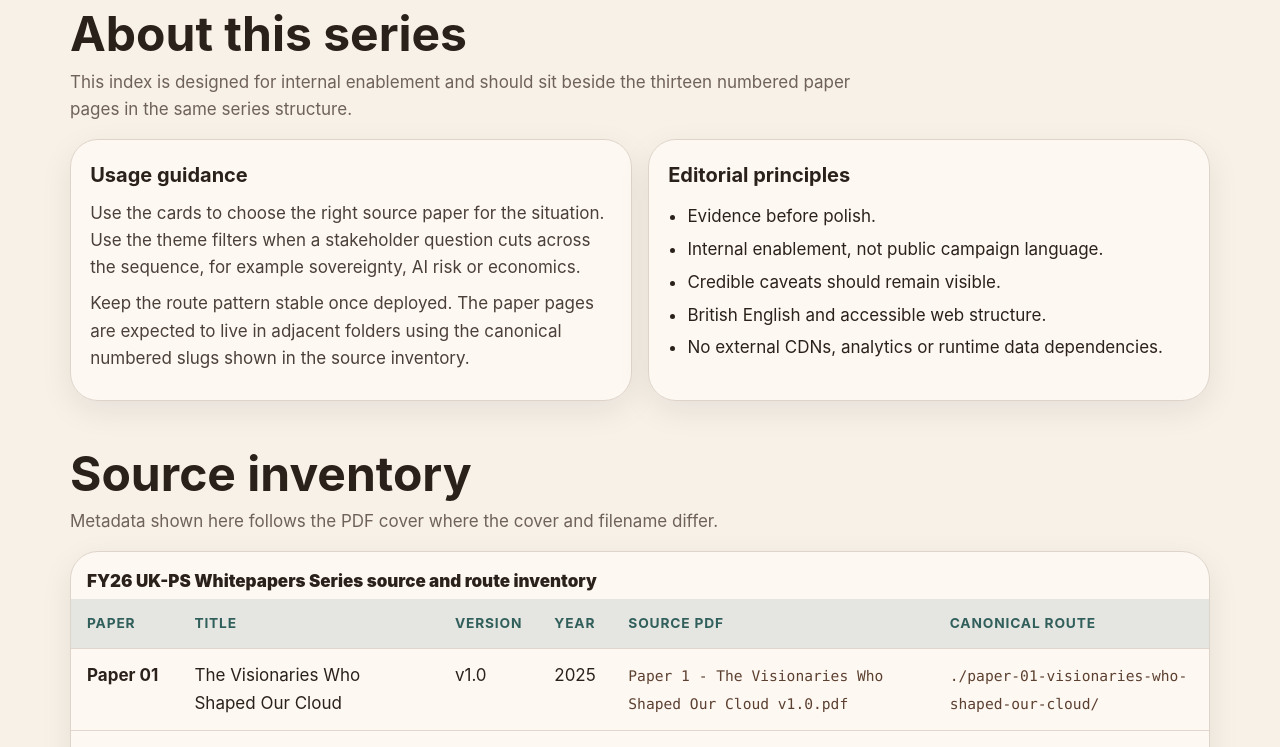
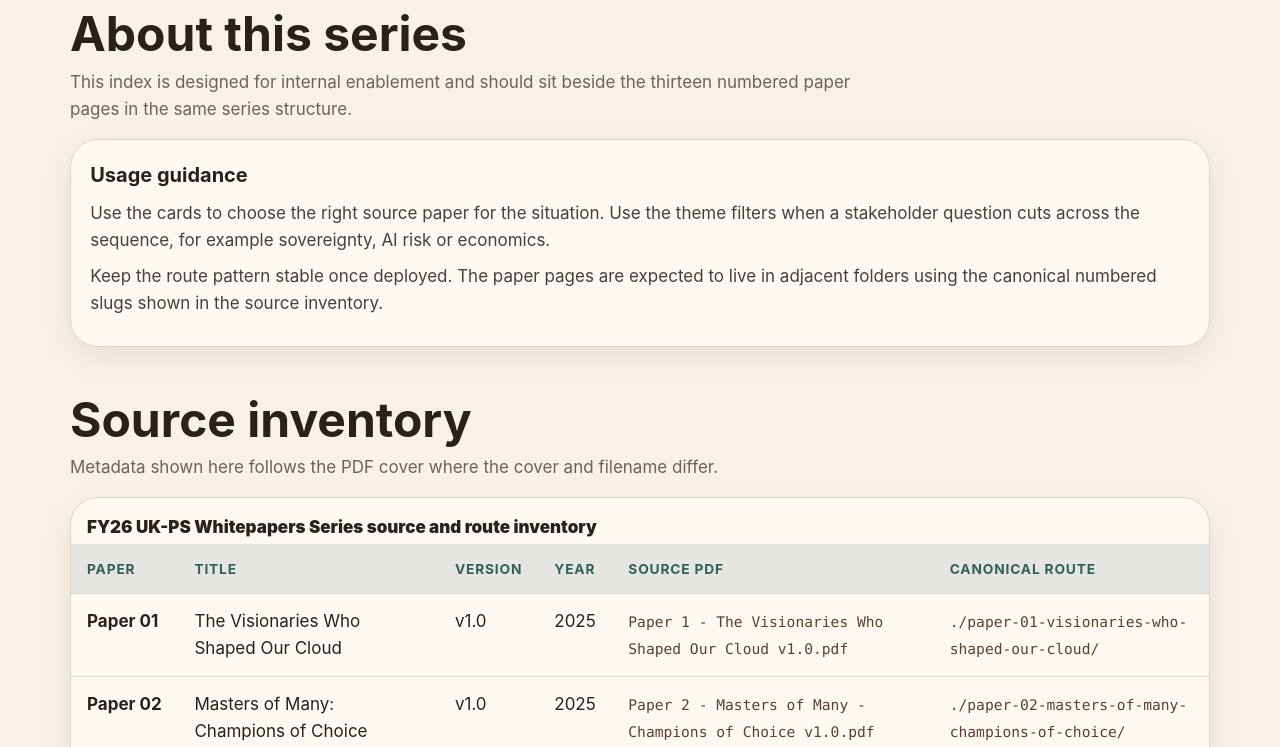
Before and after one commit to Oracle-Phil/FY26-UK-PS-OCI-ACE-microsite, a plain HTML site: page index.html in a window 1280 px wide. Shown: the part 6200-6947 px from the top of the page. Drawn offline with Linux system fonts and the light colour scheme.

Commit message:
removed Editorial principles card and Source notes block

```diff
--- a/index.html
+++ b/index.html
@@ -393,7 +393,7 @@
         .path-list li { margin: .25rem 0; font-weight: 800; }
         .path-list a { text-decoration: none; }
 
-        .info-grid { display: grid; grid-template-columns: 1fr 1fr; gap: 1rem; }
+        .info-grid { display: grid; grid-template-columns: 1fr; gap: 1rem; }
         .info-card {
             background: rgba(255, 250, 245, .86);
             border: 1px solid var(--line);
@@ -1179,16 +1179,6 @@
                     <p>Use the cards to choose the right source paper for the situation. Use the theme filters when a stakeholder question cuts across the sequence, for example sovereignty, AI risk or economics.</p>
                     <p>Keep the route pattern stable once deployed. The paper pages are expected to live in adjacent folders using the canonical numbered slugs shown in the source inventory.</p>
                 </article>
-                <article class="info-card">
-                    <h3>Editorial principles</h3>
-                    <ul class="principle-list">
-                        <li>Evidence before polish.</li>
-                        <li>Internal enablement, not public campaign language.</li>
-                        <li>Credible caveats should remain visible.</li>
-                        <li>British English and accessible web structure.</li>
-                        <li>No external CDNs, analytics or runtime data dependencies.</li>
-                    </ul>
-                </article>
             </div>
         </section>
 
@@ -1333,12 +1323,6 @@
 
                     </tbody>
                 </table>
-            </div>
-            <div class="source-note">
-                <h3>Source notes</h3>
-                <p>Paper 10 source filename contains v1.1, but the PDF cover presents Version 1.0. The card uses the cover version.</p>
-                <p>Paper 12 source filename contains v1.0, but the PDF cover presents Version 2.0. The card uses the cover version.</p>
-                <p>All pages retain visible internal classification and are intended for Oracle internal use only.</p>
             </div>
         </section>
     </main>
```
